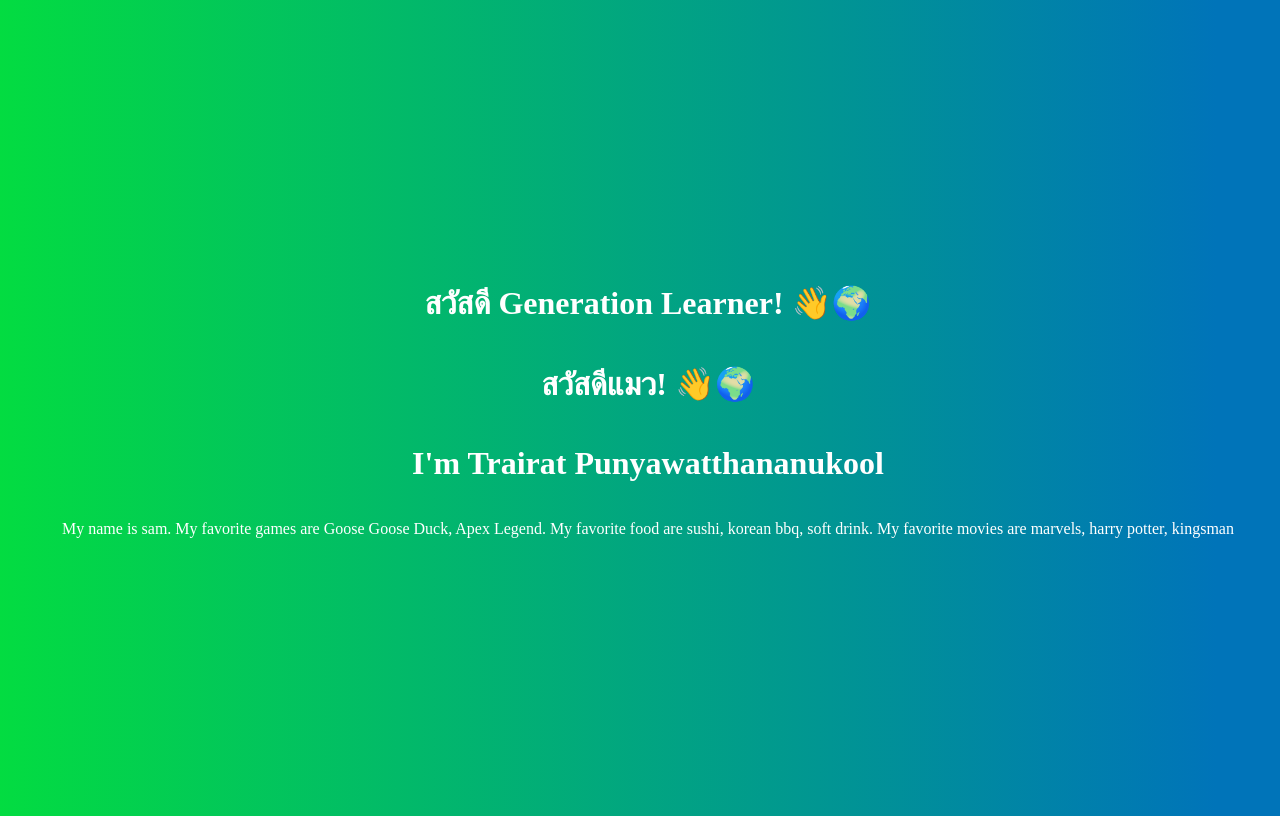
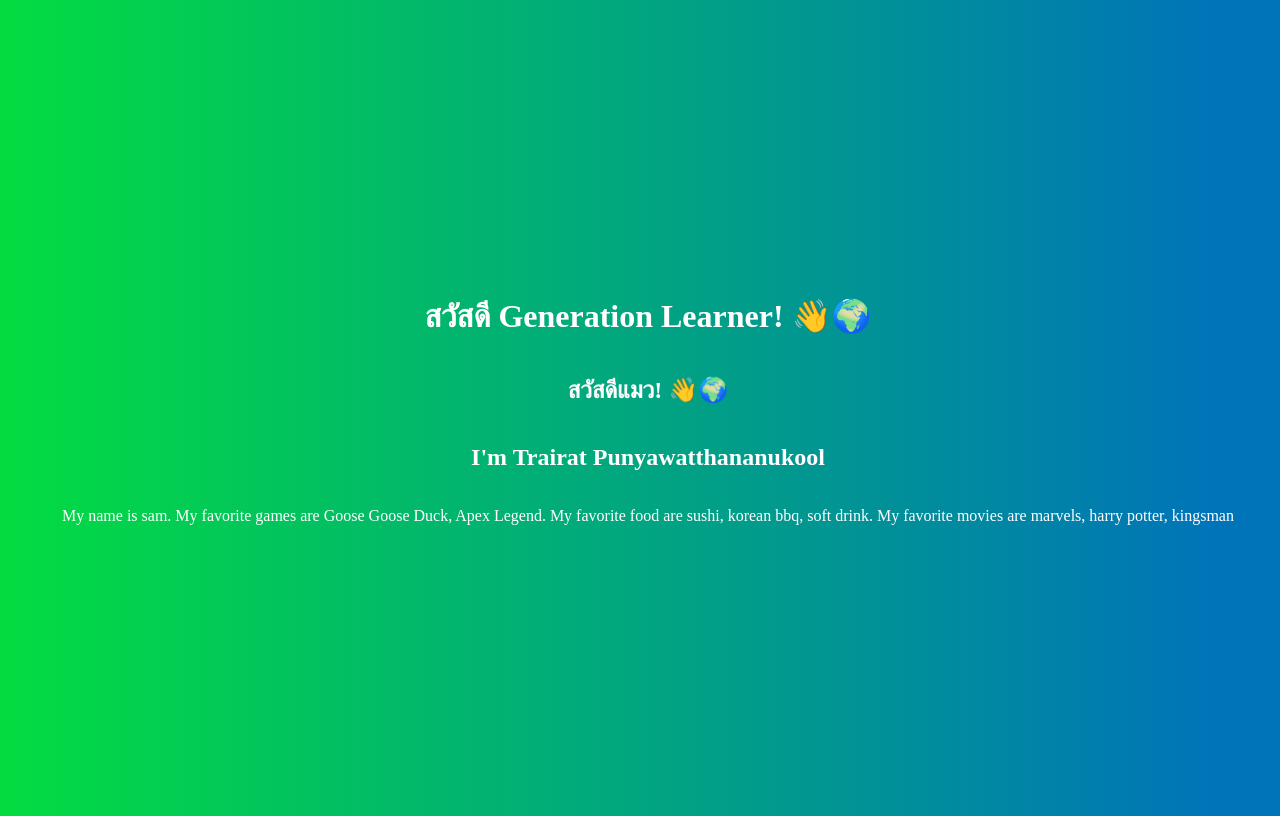
Before and after one commit to trairatp-sk/trairatp-sk.github.io, a plain HTML site: page index.html in a window 1280 px wide. Drawn offline with Linux system fonts and the light colour scheme.

Commit message:
Change h1 -> h2

```diff
--- a/index.html
+++ b/index.html
@@ -15,8 +15,8 @@
 	</head>
 	<body>
 		<h1>สวัสดี Generation Learner! 👋🌍</h1>
-		<h1>สวัสดีแมว! 👋🌍</h1>
-		<h1>I'm Trairat Punyawatthananukool</h1>
+		<h2>สวัสดีแมว! 👋🌍</h2>
+		<h2>I'm Trairat Punyawatthananukool</h2>
     <p>
       My name is sam. My favorite games are Goose Goose Duck, Apex Legend.
       My favorite food are sushi, korean bbq, soft drink.
```
